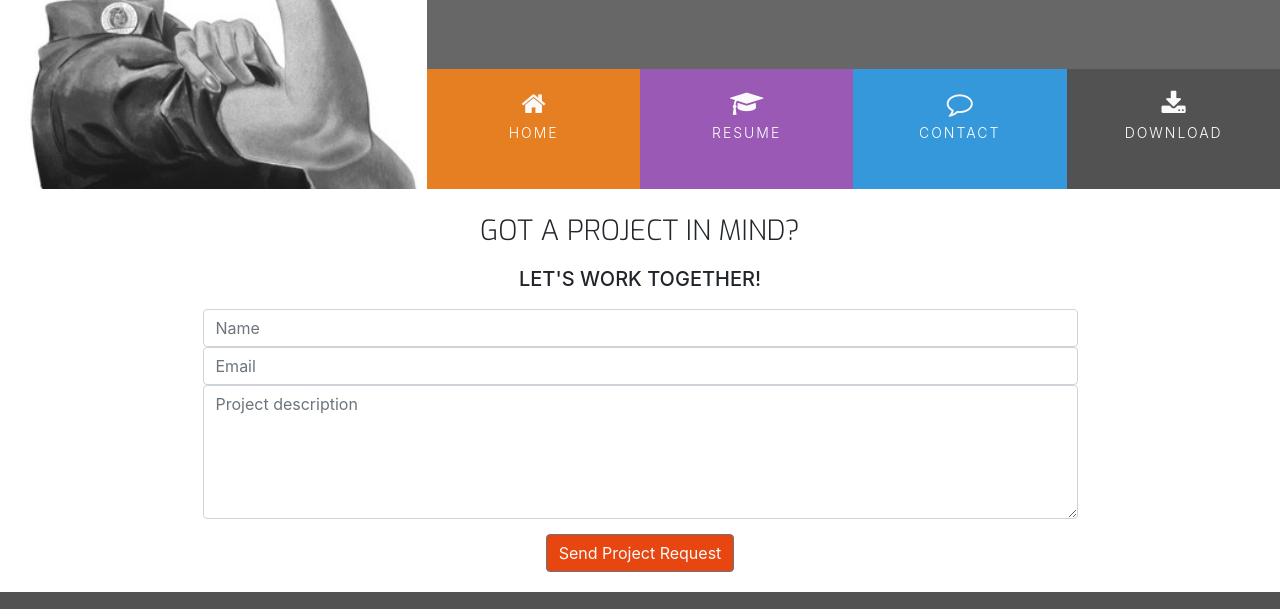
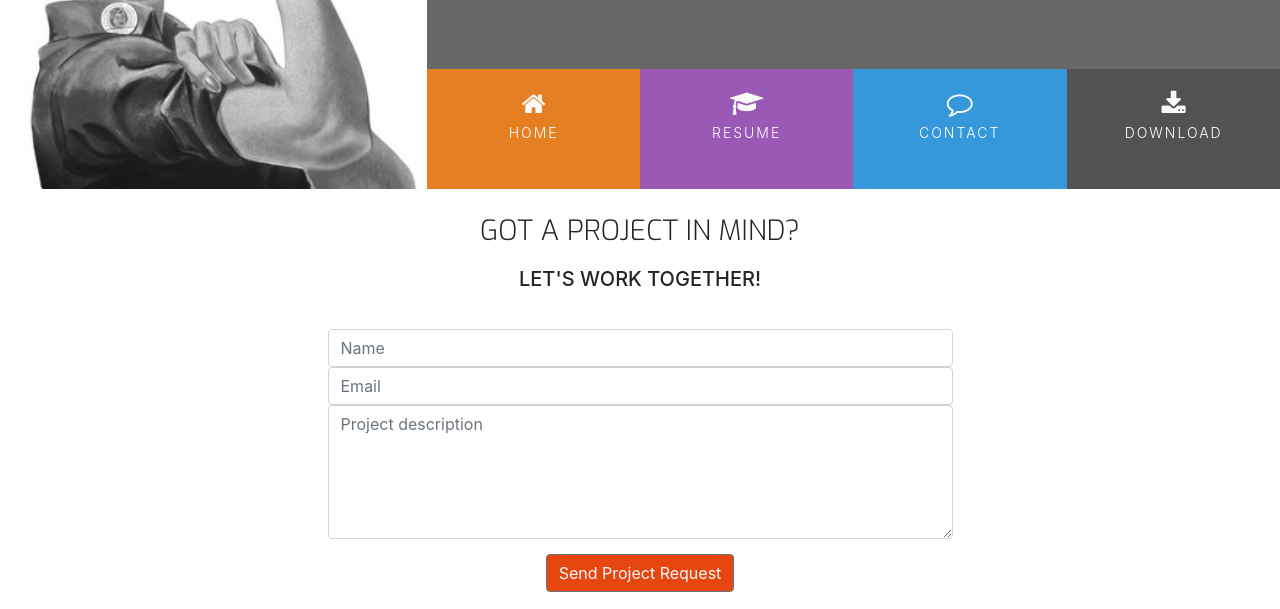
Before and after one commit to EmilB91/UCD-resume, a plain HTML site: page contact.html in a window 1280 px wide. Shown: the part 180-789 px from the top of the page. Drawn offline with nearby package versions, Linux system fonts and the light colour scheme.

Commit message:
Added contact form

```diff
--- a/assets/css/style.css
+++ b/assets/css/style.css
@@ -359,3 +359,12 @@ button[type="submit"] {
 }
 
 /*-----------------------------------------Media Queries*/
+
+@media(min-width: 992px) {
+    .center-form {
+        padding-top: 30px;
+        min-height: 240px;
+        margin: 0 auto;
+        max-width: 50%;
+    }
+}
```
